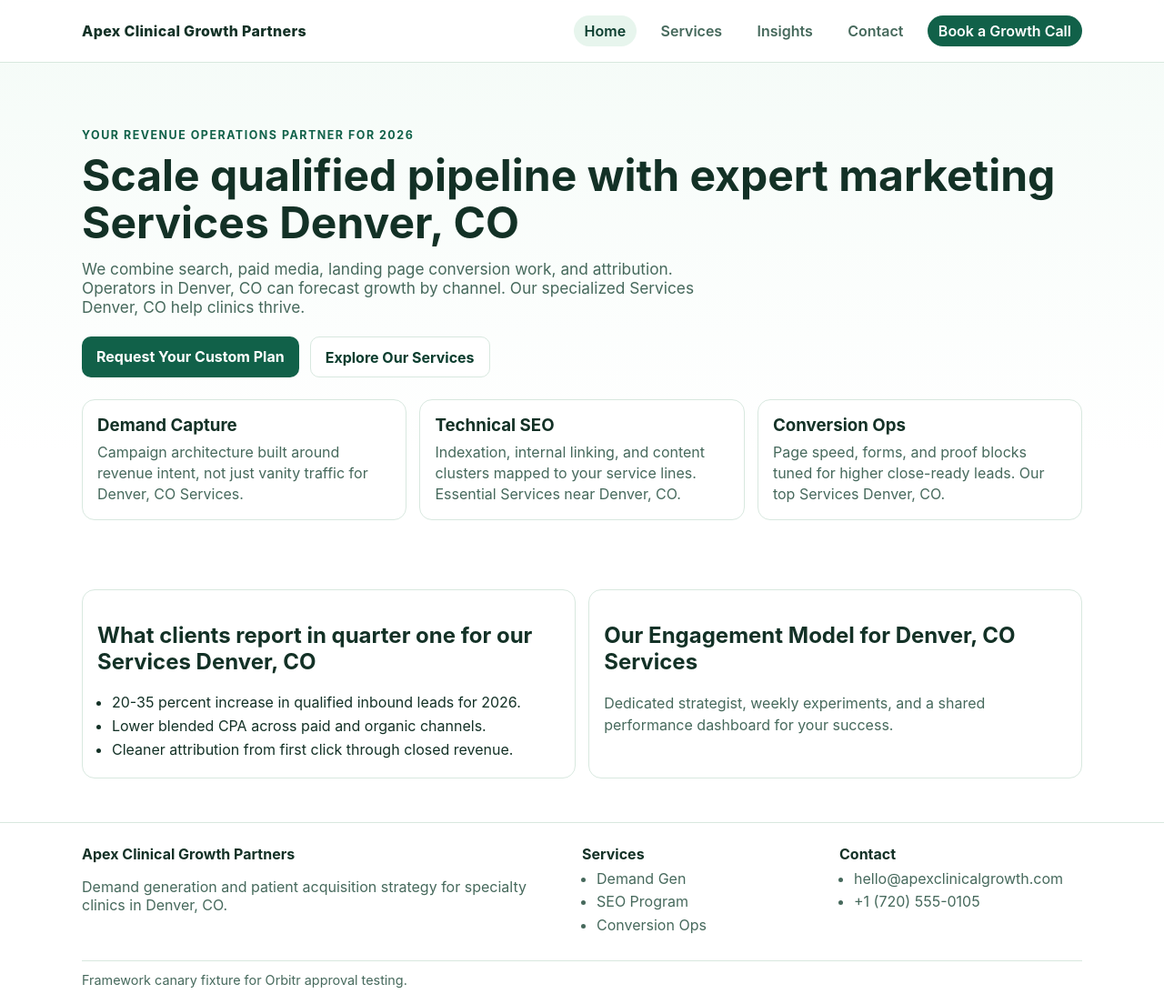
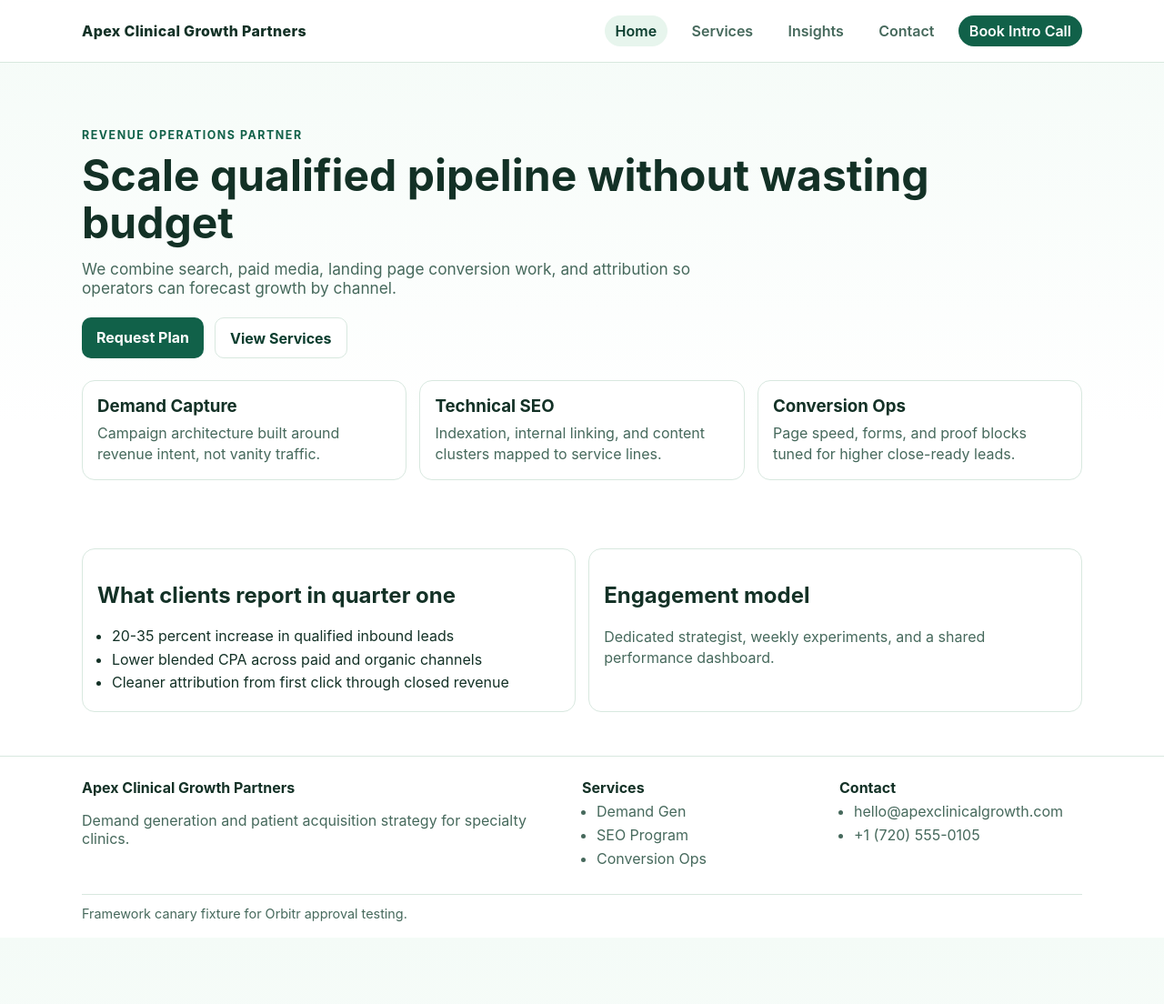
Before and after one commit to prjctlphbt/orbitr-canary-angular-20260228, a Jekyll site: the page index.html, which Jekyll copies as it is, in a window 1280 px wide and 1104 px high. Shown: the whole window at 91% size. Built offline with Jekyll 4.4.1, drawn with Linux system fonts in a browser that asks for light colours.

Commit message:
Rollback: Revert changes to index.html

```diff
--- a/index.html
+++ b/index.html
@@ -1,56 +1,66 @@
-<!DOCTYPE html>
-
+<!doctype html>
 <html lang="en">
   <head>
-<meta charset="utf-8"/>
-<meta content="width=device-width, initial-scale=1.0" name="viewport"/>
-<meta content="Apex Clinical Growth Partners offers specialized marketing Services Denver, CO. We help local clinics scale qualified patient pipeline with accountable digital marketing and growth strategies for 2026." name="description"/>
-<title>Apex Clinical Growth Partners | Growth Marketing Services Denver, CO</title>
-<link href="https://orbitr-canary-angular-20260228.pages.dev/" rel="canonical"/>
-<link href="/assets/styles.css" rel="stylesheet">
-</link></head>
+    <meta charset="UTF-8" />
+    <meta name="viewport" content="width=device-width, initial-scale=1.0" />
+    <meta name="description" content="Apex Clinical Growth Partners helps local service operators scale qualified pipeline with accountable digital marketing." />
+    <title>Apex Clinical Growth Partners | Growth Marketing</title>
+    <link rel="canonical" href="https://orbitr-canary-angular-20260228.pages.dev/">
+    <link rel="stylesheet" href="/assets/styles.css" />
+<script type="application/ld+json">
+{
+  "@context": "https://schema.org",
+  "@type": "AutoRepair",
+  "name": "Orbitr Canary Angular 20260228",
+  "url": "https://orbitr-canary-angular-20260228.pages.dev",
+  "telephone": "(720) 555-0105"
+}
+</script>
+</head>
   <body>
-<app-root data-framework="angular" ng-version="17.3.0">
+
+<app-root ng-version="17.3.0" data-framework="angular">
     <header>
       <div class="container navbar">
         <a class="brand" href="/">Apex Clinical Growth Partners</a>
-<button aria-label="Open menu" class="nav-toggle" data-nav-toggle="" type="button">Menu</button>
-<nav aria-label="Primary" class="nav-links" data-nav-links="" data-open="false">
-<a aria-current="page" href="/">Home</a>
-<a href="/services/">Services</a>
-<a href="/blog/insights/">Insights</a>
-<a href="/contact/">Contact</a>
-<a class="cta" href="/contact/">Book a Growth Call</a>
+        <button class="nav-toggle" type="button" data-nav-toggle aria-label="Open menu">Menu</button>
+        <nav class="nav-links" data-nav-links data-open="false" aria-label="Primary">
+          <a href="/" aria-current="page">Home</a>
+          <a href="/services/" >Services</a>
+          <a href="/blog/insights/" >Insights</a>
+          <a href="/contact/" >Contact</a>
+          <a class="cta" href="/contact/">Book Intro Call</a>
         </nav>
       </div>
     </header>
     <main class="container">
+
       <section class="hero">
-<span class="kicker">Your Revenue Operations Partner for 2026</span>
-<h1>Scale qualified pipeline with expert marketing Services Denver, CO</h1>
-<p class="subhead">We combine search, paid media, landing page conversion work, and attribution. Operators in Denver, CO can forecast growth by channel. Our specialized Services Denver, CO help clinics thrive.</p>
+        <span class="kicker">Revenue Operations Partner</span>
+        <h1>Scale qualified pipeline without wasting budget</h1>
+        <p class="subhead">We combine search, paid media, landing page conversion work, and attribution so operators can forecast growth by channel.</p>
         <div class="actions">
-<a class="btn primary" href="/contact/">Request Your Custom Plan</a>
-<a class="btn ghost" href="/services/">Explore Our Services</a>
+          <a class="btn primary" href="/contact/">Request Plan</a>
+          <a class="btn ghost" href="/services/">View Services</a>
         </div>
         <div class="grid">
-<article class="card"><h3>Demand Capture</h3><p>Campaign architecture built around revenue intent, not just vanity traffic for Denver, CO Services.</p></article>
-<article class="card"><h3>Technical SEO</h3><p>Indexation, internal linking, and content clusters mapped to your service lines. Essential Services near Denver, CO.</p></article>
-<article class="card"><h3>Conversion Ops</h3><p>Page speed, forms, and proof blocks tuned for higher close-ready leads. Our top Services Denver, CO.</p></article>
+          <article class="card"><h3>Demand Capture</h3><p>Campaign architecture built around revenue intent, not vanity traffic.</p></article>
+          <article class="card"><h3>Technical SEO</h3><p>Indexation, internal linking, and content clusters mapped to service lines.</p></article>
+          <article class="card"><h3>Conversion Ops</h3><p>Page speed, forms, and proof blocks tuned for higher close-ready leads.</p></article>
         </div>
       </section>
       <section class="section">
         <article class="card">
-<h2>What clients report in quarter one for our Services Denver, CO</h2>
+          <h2>What clients report in quarter one</h2>
           <ul>
-<li>20-35 percent increase in qualified inbound leads for 2026.</li>
-<li>Lower blended CPA across paid and organic channels.</li>
-<li>Cleaner attribution from first click through closed revenue.</li>
+            <li>20-35 percent increase in qualified inbound leads</li>
+            <li>Lower blended CPA across paid and organic channels</li>
+            <li>Cleaner attribution from first click through closed revenue</li>
           </ul>
         </article>
         <article class="card">
-<h2>Our Engagement Model for Denver, CO Services</h2>
-<p>Dedicated strategist, weekly experiments, and a shared performance dashboard for your success.</p>
+          <h2>Engagement model</h2>
+          <p>Dedicated strategist, weekly experiments, and a shared performance dashboard.</p>
         </article>
       </section>
     </main>
@@ -58,7 +68,7 @@
       <div class="container footer-grid">
         <div>
           <strong>Apex Clinical Growth Partners</strong>
-<p>Demand generation and patient acquisition strategy for specialty clinics in Denver, CO.</p>
+          <p>Demand generation and patient acquisition strategy for specialty clinics.</p>
         </div>
         <div>
           <strong>Services</strong>
@@ -79,5 +89,6 @@
       <div class="container small-note">Framework canary fixture for Orbitr approval testing.</div>
     </footer>
 </app-root>
+    <script src="/assets/site.js"></script>
   </body>
 </html>
```
Lines whose indentation alone changed are shown as unchanged.
